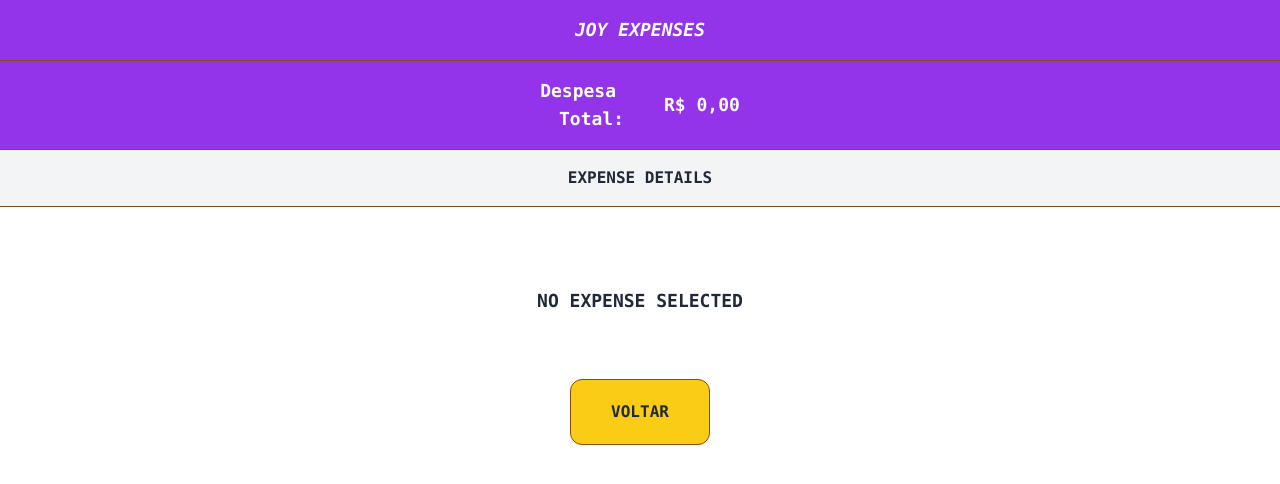
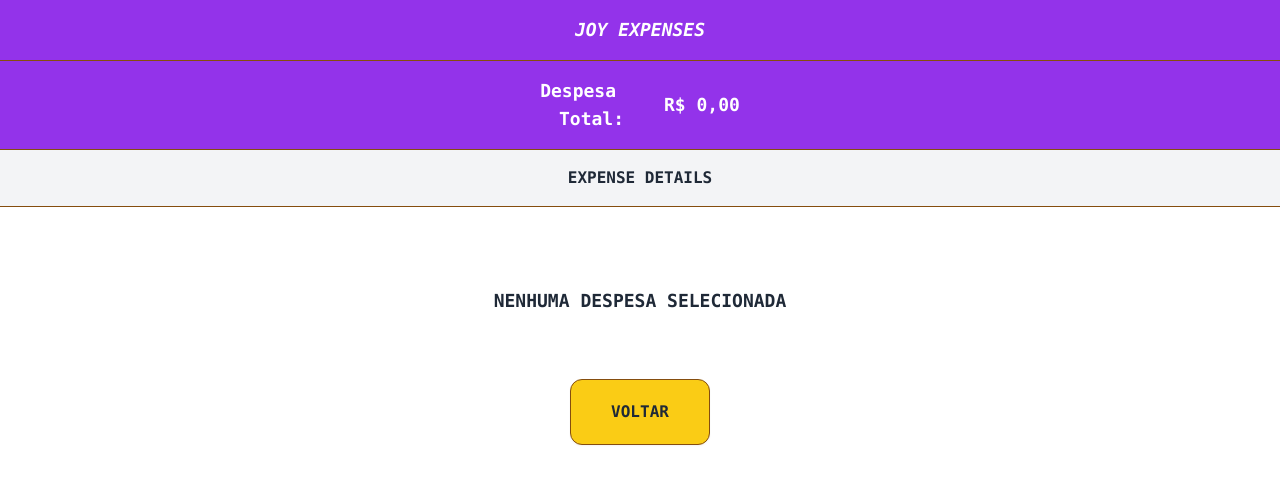
Before and after one commit to arthurstatuti/joy-expenses, a React (Create React App) app: page /details in a window 1280 px wide. Shown: the top 484 px of the page. Built offline with nearby package versions, Linux system fonts and the light colour scheme; no server answers.

Commit message:
update texts

```diff
--- a/src/components/ButtonCLEAN.js
+++ b/src/components/ButtonCLEAN.js
@@ -8,7 +8,7 @@ function ButtonCLEAN() {
   function handleCLEAN() {
     setExpenses([])
     setDisabled(true);
-    alert('Você não possui mais depesas!');
+    alert('VOCÊ NÃO POSSUI MAIS DESPESAS!');
   }
 
   useEffect(() => {
--- a/src/components/ButtonDELETE.js
+++ b/src/components/ButtonDELETE.js
@@ -10,7 +10,7 @@ function ButtonDELETE() {
     const newExpenses = expenses.filter(expense => expense.id !== detailedExpense.id);
     setExpenses(newExpenses);
     setDisabled(true);
-    alert('Despesa excluída com sucesso!');
+    alert('DESPESA EXCLUÍDA COM SUCESSO!');
   }
 
   useEffect(() => {
--- a/src/components/ButtonSAVE.js
+++ b/src/components/ButtonSAVE.js
@@ -48,7 +48,7 @@ function ButtonSAVE() {
     document.getElementById("price").value = "";
     document.getElementById("currency").value = "";
 
-    alert('Despesa salva com sucesso!');
+    alert('DESPESA SALVA COM SUCESSO!');
   }
 
   function toggleButtonSAVE() {
--- a/src/pages/Details.js
+++ b/src/pages/Details.js
@@ -23,7 +23,7 @@ function Details() {
 
         <h2 className="bg-gray-100 border-b border-yellow-800 flex justify-center p-4 font-bold"> EXPENSE DETAILS </h2>
 
-        <h2 className="flex justify-center font-bold text-lg mt-20 mb-16"> NO EXPENSE SELECTED </h2>
+        <h2 className="flex justify-center font-bold text-lg mt-20 mb-16"> NENHUMA DESPESA SELECIONADA </h2>
 
         <div className="flex justify-evenly mx-12 my-4">
           <ButtonBACK />
```
